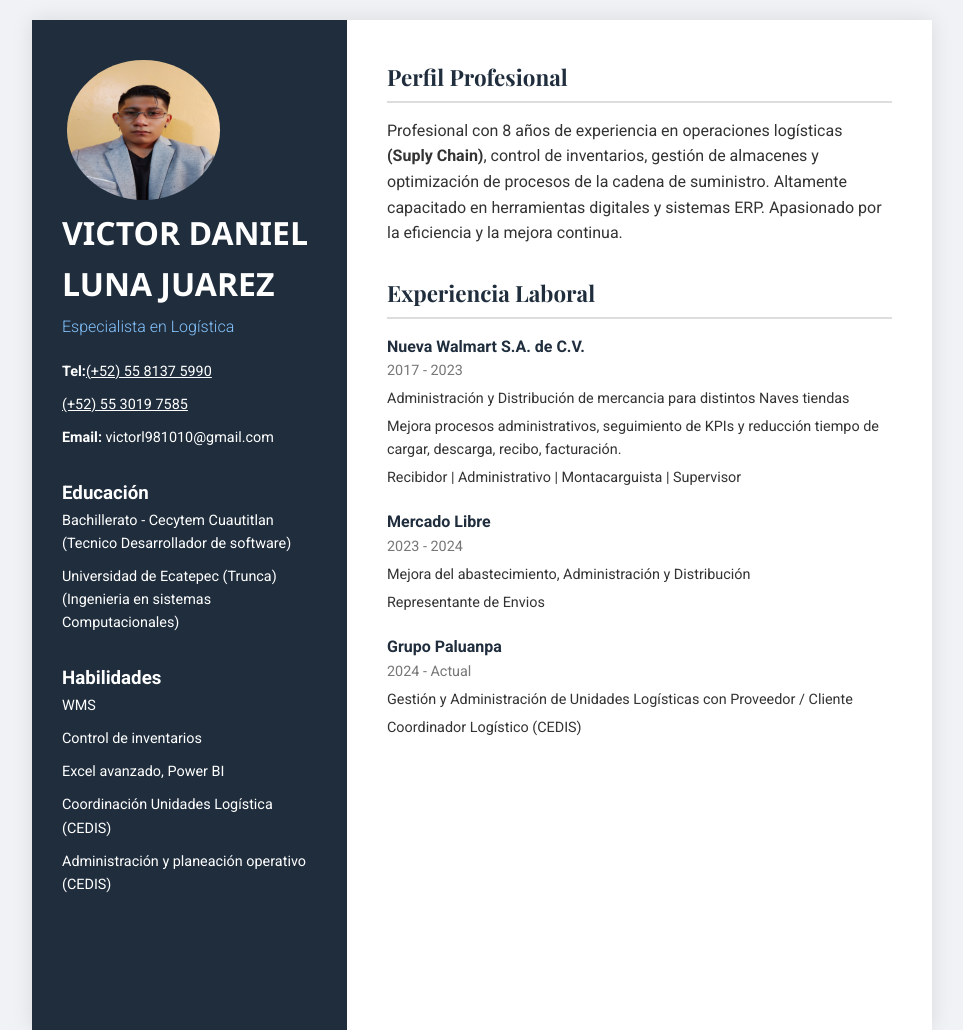
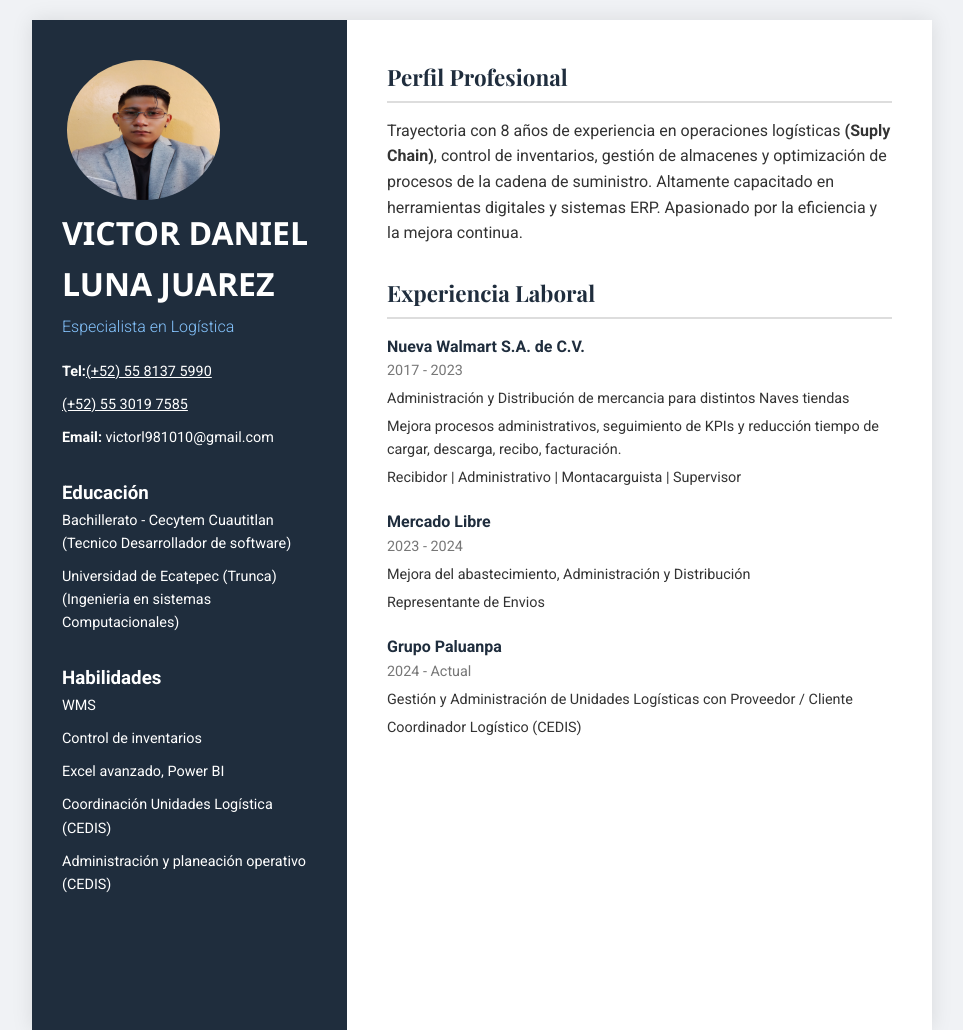
Before and after one commit to haskBlack/CV-Personal, a plain HTML site: page index.html in a window 1280 px wide. Shown: the top 1030 px of the page, without its empty margins (158-1121 px from the left). Drawn offline with nearby package versions, Linux system fonts and the light colour scheme.

Commit message:
Update CV

```diff
--- a/index.html
+++ b/index.html
@@ -40,7 +40,7 @@
     <div class="right-panel">
       <div class="section">
         <h3>Perfil Profesional</h3>
-        <p>Profesional con 8 años de experiencia en operaciones logísticas <strong>(Suply Chain)</strong>, control de inventarios, gestión de almacenes y optimización de procesos de la cadena de suministro. Altamente capacitado en herramientas digitales y sistemas ERP. Apasionado por la eficiencia y la mejora continua.</p>
+        <p>Trayectoria con 8 años de experiencia en operaciones logísticas <strong>(Suply Chain)</strong>, control de inventarios, gestión de almacenes y optimización de procesos de la cadena de suministro. Altamente capacitado en herramientas digitales y sistemas ERP. Apasionado por la eficiencia y la mejora continua.</p>
       </div>
       <div class="section">
         <h3>Experiencia Laboral</h3>
```
